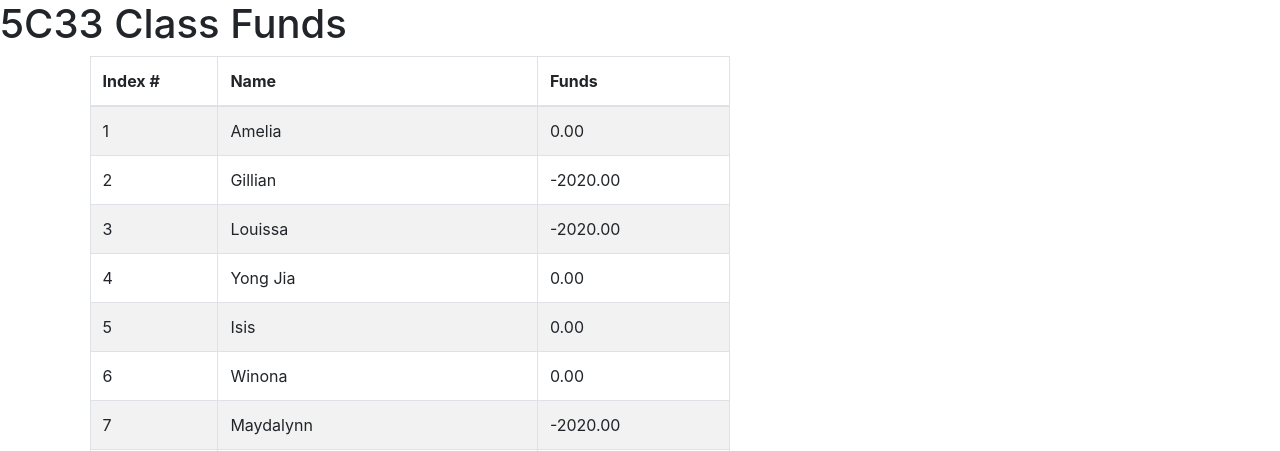
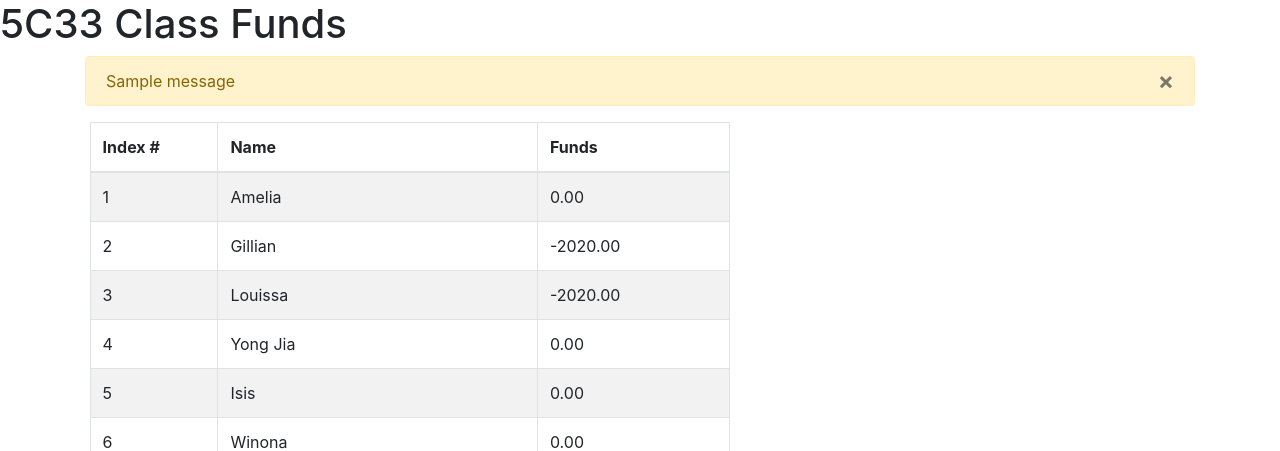
Before and after one commit to LimMengShin/235c33, a Flask app: page /funds in a window 1280 px wide. Shown: the top 451 px of the page. Run offline with Flask 3, Linux system fonts and the light colour scheme; data comes from the database, SQL or seed files in the repository; one stand-in notice (Sample message) is shown.

Commit message:
Add alert error message

```diff
--- a/Class Site/app.py
+++ b/Class Site/app.py
@@ -1,4 +1,4 @@
-from flask import Flask, render_template, request, redirect
+from flask import Flask, render_template, request, redirect, flash
 import sqlite3
 
 def amt_is_valid(amt):
@@ -10,6 +10,7 @@ def amt_is_valid(amt):
         return True
 
 app = Flask(__name__)
+app.secret_key = "secret key"
 
 
 NAMES = ['Amelia', 'Gillian', 'Louissa', 'Yong Jia', 'Isis', 'Winona', 'Maydalynn', 'Min Jia', 'Nuo Xin', 'Yi Xin', 'Justin', 'Toby', 'Ethan', 'Zhong Yu', 'Kingster', 'Jun Rui', 'Xiang Ling', 'Hua Yu', 'Javier', 'Meng Shin', 'Matthew', 'Cayden', 'Reidon', 'Yun Hao', 'Nicholas', 'Theodore', 'Xander', 'Aaron']
@@ -53,7 +54,7 @@ def funds():
             group = request.form.get("group")
             amt = request.form.get("amt")
             if not group or group not in GROUPS or not amt or not amt_is_valid(amt):
-                return "failure"
+                flash('Error! Try again.')
             else:
                 amt = float(amt)*100
                 if group == "Class Add":
--- a/Class Site/templates/class_funds.html
+++ b/Class Site/templates/class_funds.html
@@ -2,6 +2,14 @@
 
 {% block body %}
 <h1>5C33 Class Funds</h1>
+<div class="container">
+    {% for message in get_flashed_messages() %}
+    <div class="alert alert-warning">
+        <button type="button" class="close" data-dismiss="alert">&times;</button>
+        {{ message }}
+    </div>
+    {% endfor %}
+</div>
 <div id="mytable">
     <table class="table-striped table table-bordered">
         <col style="width:20%">
```
